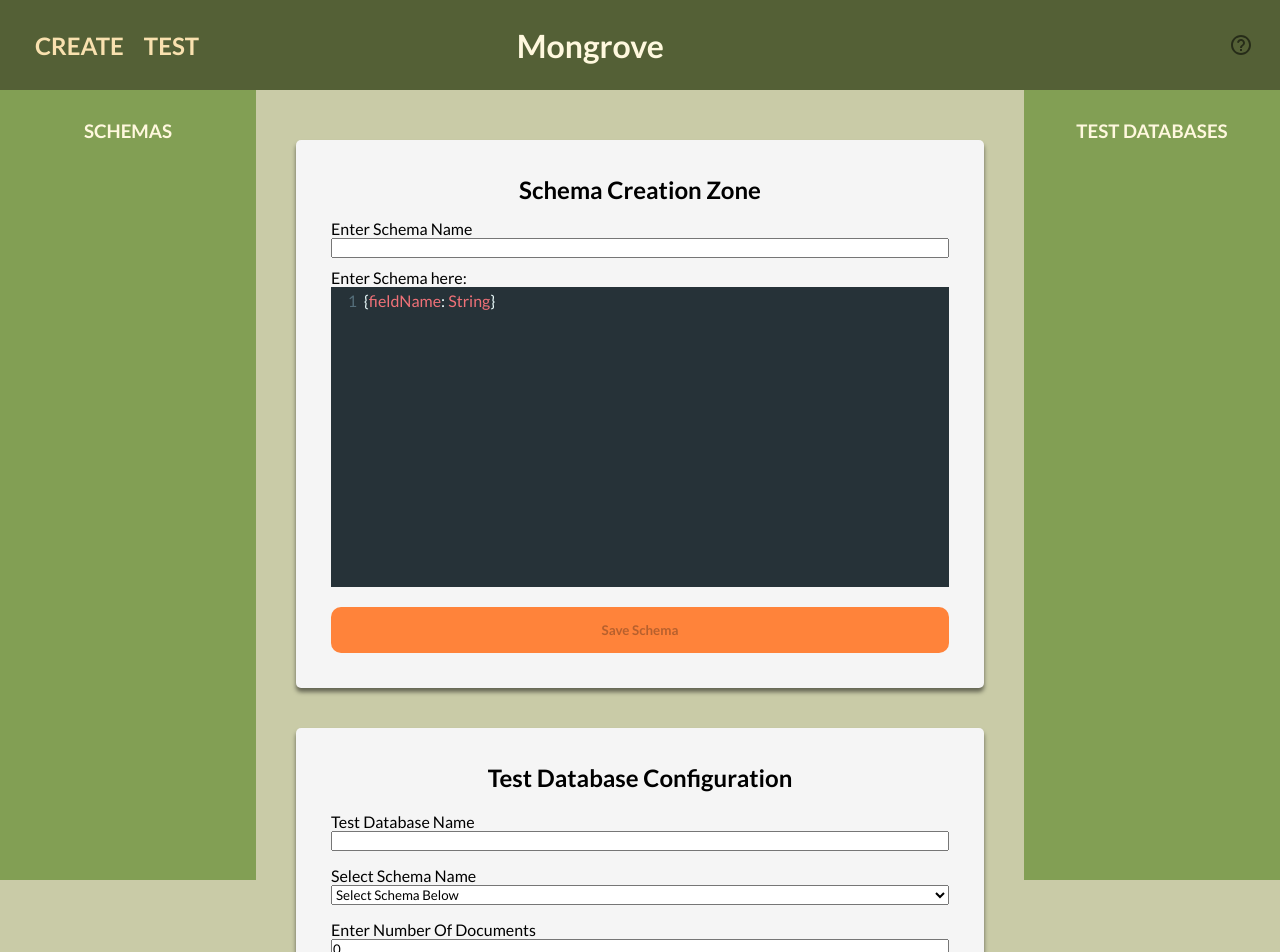
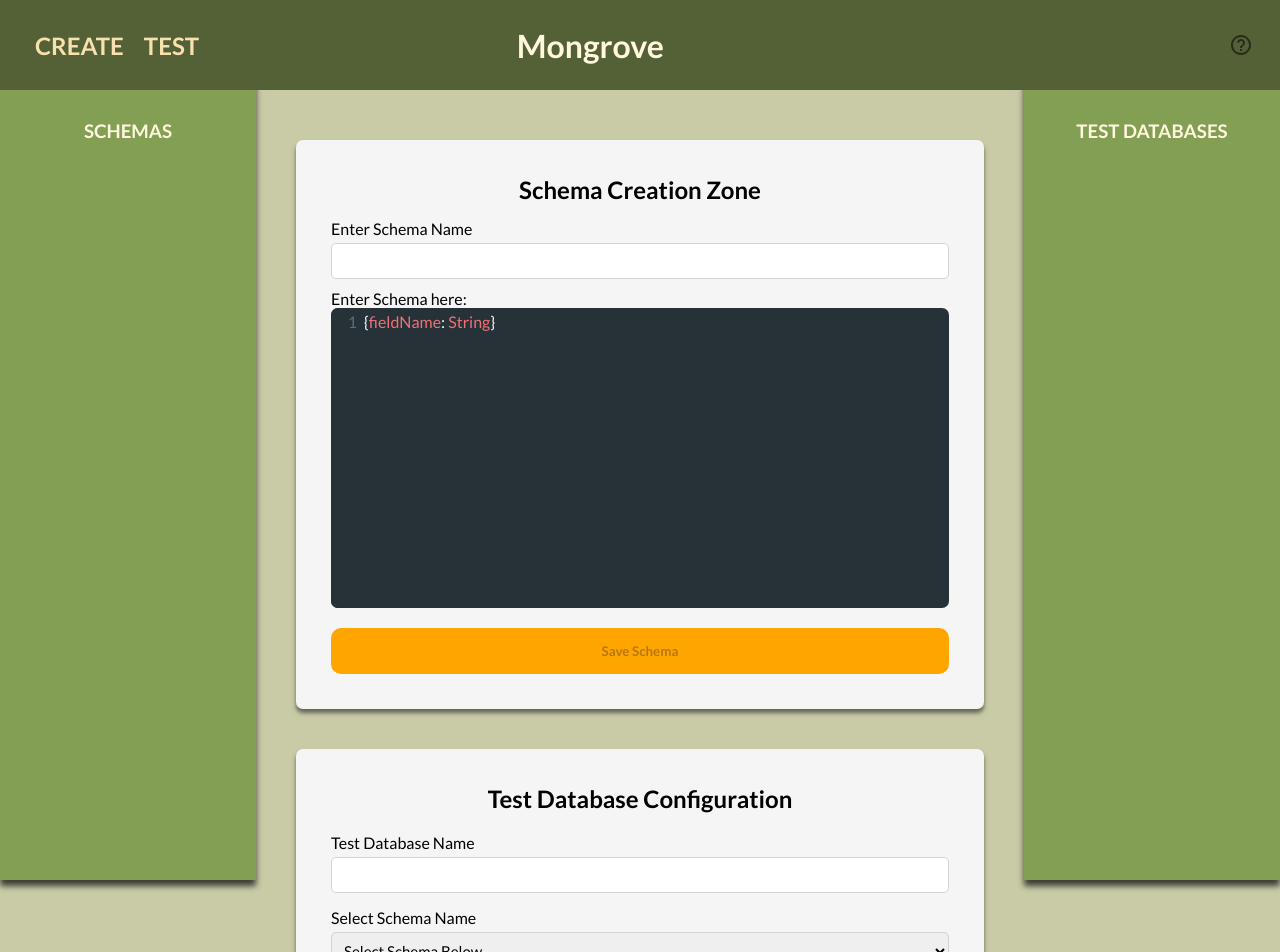
Before and after one commit to oslabs-beta/Mongrove, a React app: page /#/ in a window 1280 px wide. Shown: the top 952 px of the page. Built offline with nearby package versions, Linux system fonts and the light colour scheme.

Commit message:
fixed input fields and dropdown styling, added header to Chart component, final styling and spacing tweaks

```diff
--- a/client/components/Chart.jsx
+++ b/client/components/Chart.jsx
@@ -89,6 +89,7 @@ const Chart = props => {
 
   return (
     <div className="mainAreaComponents">
+      <h2>Query Data Visualization</h2>
       <div id="chart"  ref={div}>
       </div>
       <label><input id="checkSort" type="checkbox"/>Sort by time</label>
--- a/client/stylesheets/_variables.scss
+++ b/client/stylesheets/_variables.scss
@@ -17,8 +17,8 @@ $tertiary-green: #C9CBA7;
 $light-gray: #F5F5F5;
 
 // Main Area Buttons
-$orange: #FF833A;
-
+// $orange: #FF833A;
+$orange: orange;
 
 // chart
 $rust: #C15C2A;
--- a/client/stylesheets/styles.scss
+++ b/client/stylesheets/styles.scss
@@ -115,7 +115,7 @@ body {
   flex-direction: column;
   padding: 35px;
   margin: 40px;
-  border-radius: 5px;
+  border-radius: 7px;
   background-color: $light-gray;
   box-shadow: 0px 4px 4px rgba(0, 0, 0, 0.5);
 }
@@ -125,18 +125,30 @@ body {
   text-align: center;
 }
 
-.mainAreaComponents input {
+.mainAreaComponents input, .mainAreaComponents select {
   margin-bottom: 10px;
 }
 
-.codemirror {
-margin-bottom: 10px;
-padding-bottom: 20px;
+.mainAreaComponents label {
+  margin-bottom: 5px;
 }
 
-.mainAreaComponents select {
+input, select {
+  border: 0.5px solid lightgray;
+  border-radius: 5px;
+  padding: 8px;
+  font-size: 15px;
+}
+
+.codemirror {
   margin-bottom: 10px;
+  padding-bottom: 20px;
 }
+
+.CodeMirror {
+  border-radius: 7px;
+}
+
 
 .mainAreaBn {
   padding: 15px;
@@ -163,6 +175,7 @@ padding-bottom: 20px;
   width: 20%;
   background-color: $secondary-green;
   font-family: 'Lato', sans-serif;
+  box-shadow: 0px 6px 6px rgb(0 0 0 / 70%);
 }
 
 .sidePanel h3 {
```
